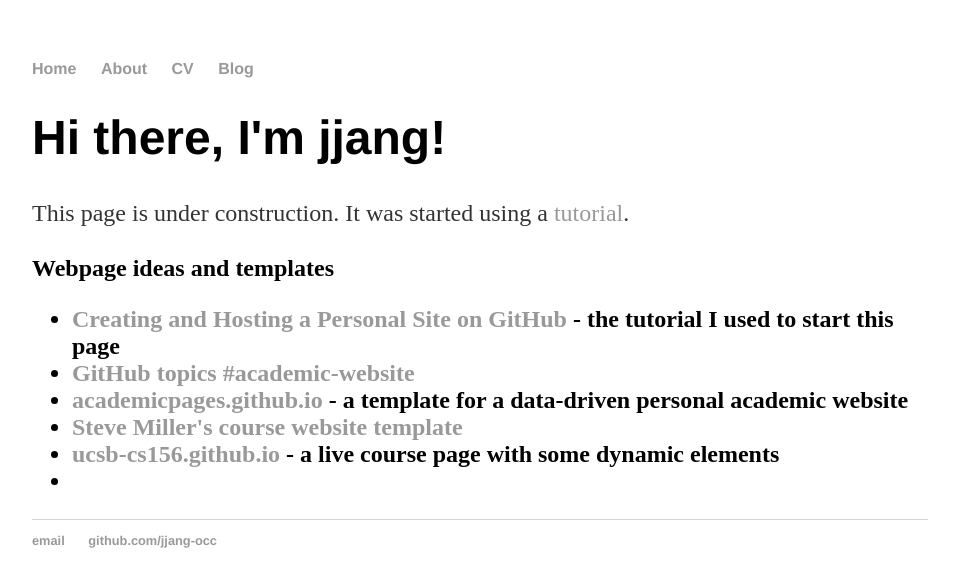
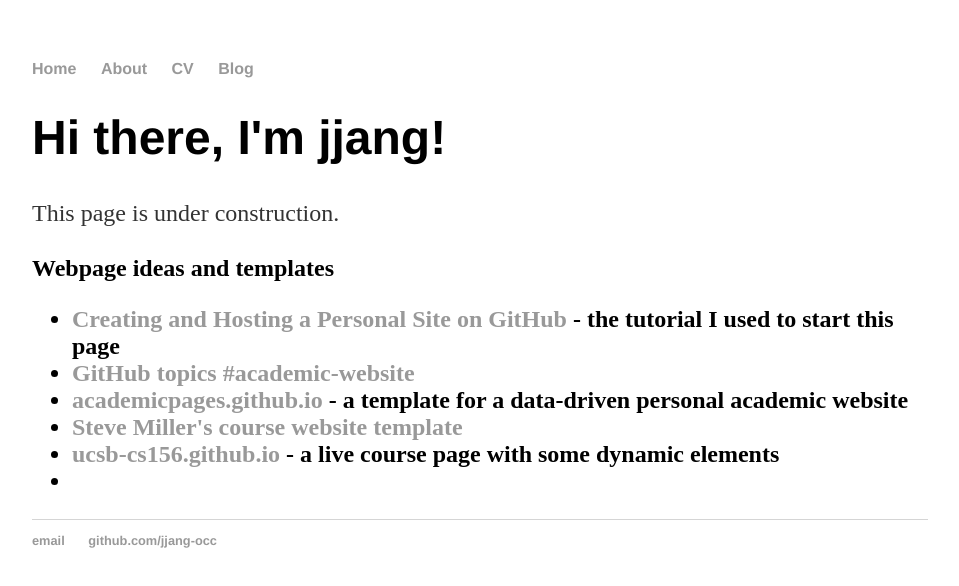
Before and after one commit to jjang-occ/jjang-occ.github.io, a plain HTML site: page index.html in a window 1280 px wide. Shown: the whole page, without its empty margins (160-1119 px from the left). Drawn offline with Linux system fonts and the light colour scheme.

Commit message:
Update index.html
Changed all tabs to 4 spaces

```diff
--- a/index.html
+++ b/index.html
@@ -17,8 +17,7 @@
         <div class="container">
             <div class="blurb">
                 <h1>Hi there, I'm jjang!</h1>
-				<p>This page is under construction. It was started using a
-					<a href="http://jmcglone.com/guides/github-pages/">tutorial</a>.</p>
+                <p>This page is under construction.</p>
                 <h2>Webpage ideas and templates<h2>
                 <ul>
                     <li><a href="http://jmcglone.com/guides/github-pages/">Creating and Hosting a Personal Site on GitHub</a> - the tutorial I used to start this page</li>
```
Lines whose indentation alone changed are shown as unchanged.
